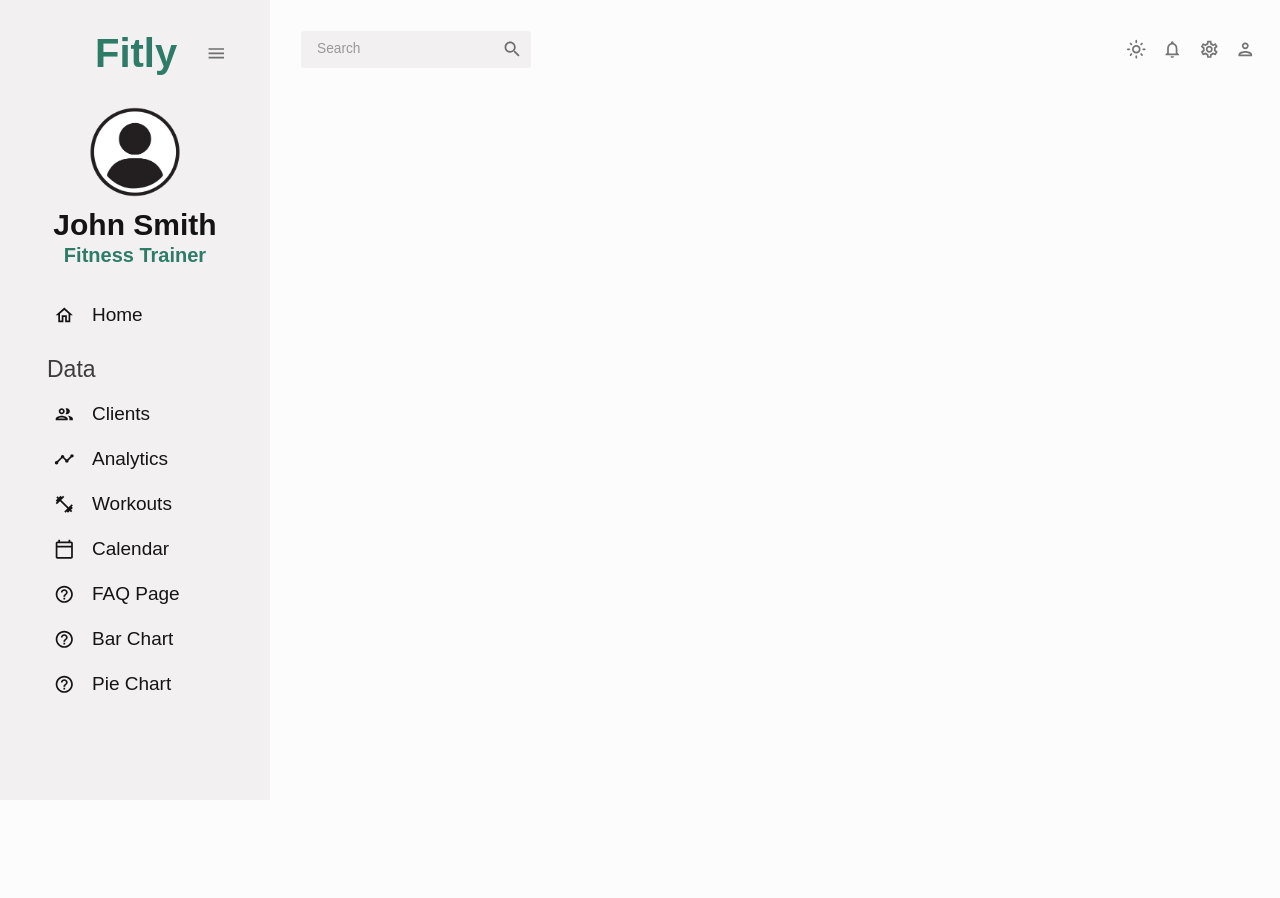
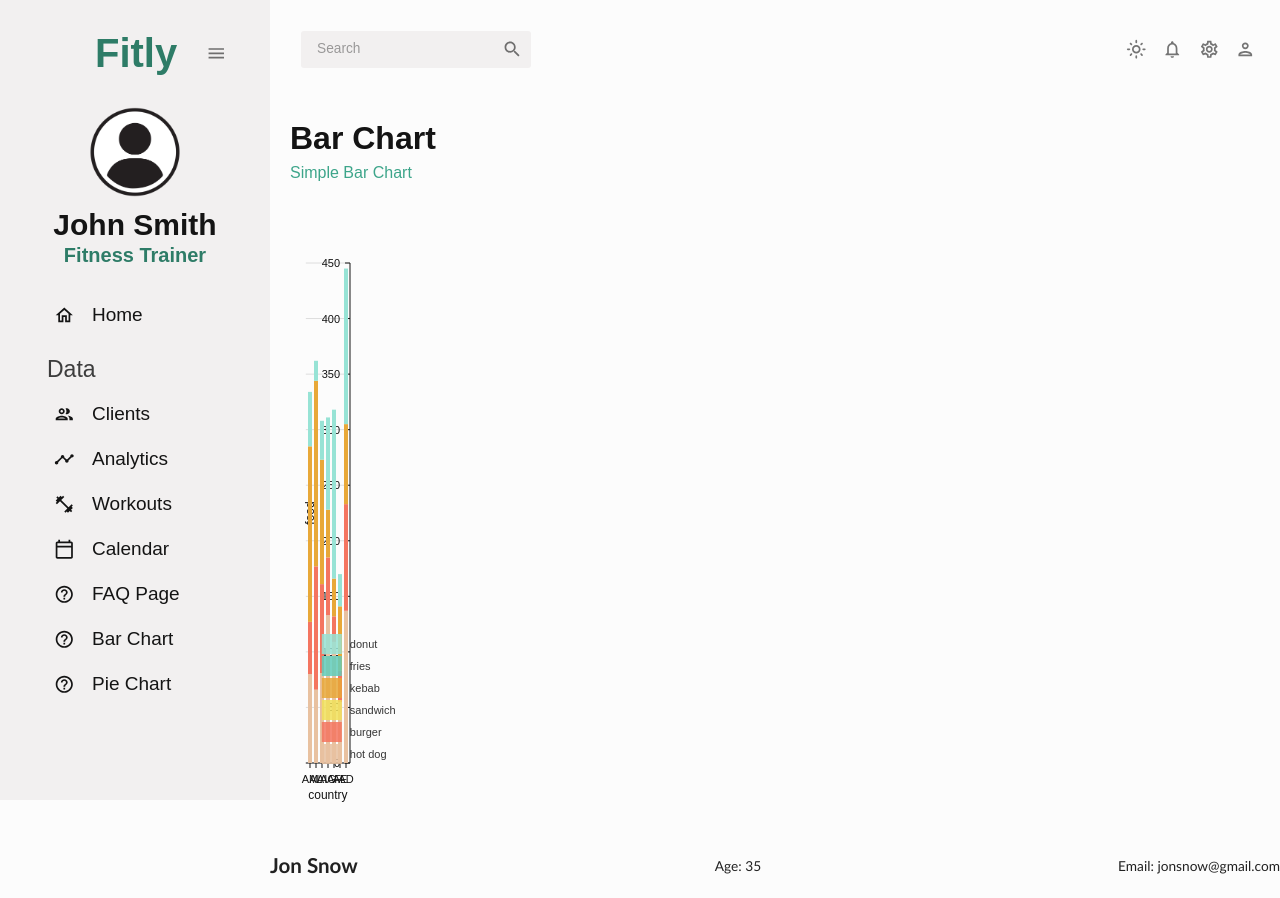
Before and after one commit to alantientran/Convergent-Health-Tech-Watch-Site, a React (Create React App) app in the folder on-the-watch/: page /person/1 in a window 1280 px wide. Before the commit the page ends 800 px from the top, so only its background shows below. Built offline with nearby package versions, Linux system fonts and the light colour scheme.

Commit message:
client page linked

```diff
--- a/on-the-watch/src/App.js
+++ b/on-the-watch/src/App.js
@@ -6,6 +6,7 @@ import Sidebar from "./scenes/global/Sidebar";
 //import Home from "./scenes/home"
 import Dashboard from "./scenes/dashboard";
 import Clients from "./scenes/client";
+import ClientDetails from "./scenes/ClientDetails";
 import Bar from "./scenes/bar";
 // import Line from "./scenes/line";
 import Form from "./scenes/form";
@@ -31,6 +32,8 @@ function App() {
               {/* <Route path="/line" element={<Line />} /> */}
               <Route path="/calendar" element={<Calendar />} />
               <Route path="/pie" element={<Pie />} />
+              <Route path="/person/:id" element={<ClientDetails />} />
+              {/* Dynamic route for person details */}
             </Routes>
           </main>
         </div>
--- /dev/null
+++ b/on-the-watch/src/scenes/ClientDetails/index.jsx
@@ -0,0 +1,37 @@
+import { useLocation, useParams } from "react-router-dom";
+import { mockDataTeam } from "../../data/mockData"; // Import mock data
+import Bar from "../bar";
+import Box from "@mui/material/Box";
+
+const ClientDetails = () => {
+  const location = useLocation();
+  const { id } = useParams(); // Access the person's ID from URL parameters
+
+  // Find the client with the matching ID
+  const personDetails = mockDataTeam.find(
+    (client) => client.id === parseInt(id)
+  );
+
+  if (!personDetails) {
+    return <div>Loading...</div>; // Handle case where personDetails is not available yet
+  }
+
+  // Render person's details
+  return (
+    <Box>
+      <Box display="flex" justifyContent="space-between" alignItems="center">
+        {" "}
+        <Bar />
+      </Box>
+      <Box display="flex" justifyContent="space-between" alignItems="center">
+        {" "}
+        <h2>{personDetails.name}</h2>
+        <p>Age: {personDetails.age}</p>
+        <p>Email: {personDetails.email}</p>
+        {/* Add more details as needed */}
+      </Box>
+    </Box>
+  );
+};
+
+export default ClientDetails;
--- a/on-the-watch/src/scenes/client/index.jsx
+++ b/on-the-watch/src/scenes/client/index.jsx
@@ -30,10 +30,12 @@ const Clients = () => {
         "name-column--cell" /* Allows names to be customizable by color */,
       renderCell: ({ row }) => (
         <Link
-          to={`/person/${row.id}`}
+          to={{
+            pathname: `/person/${row.id}`,
+            state: { personDetails: row }, // Pass person's details as state
+          }}
           style={{ textDecoration: "none", color: "black" }}
         >
-          {" "}
           {/* Navigate to /person/:id */}
           <Box
             width={columnWidth}
```
